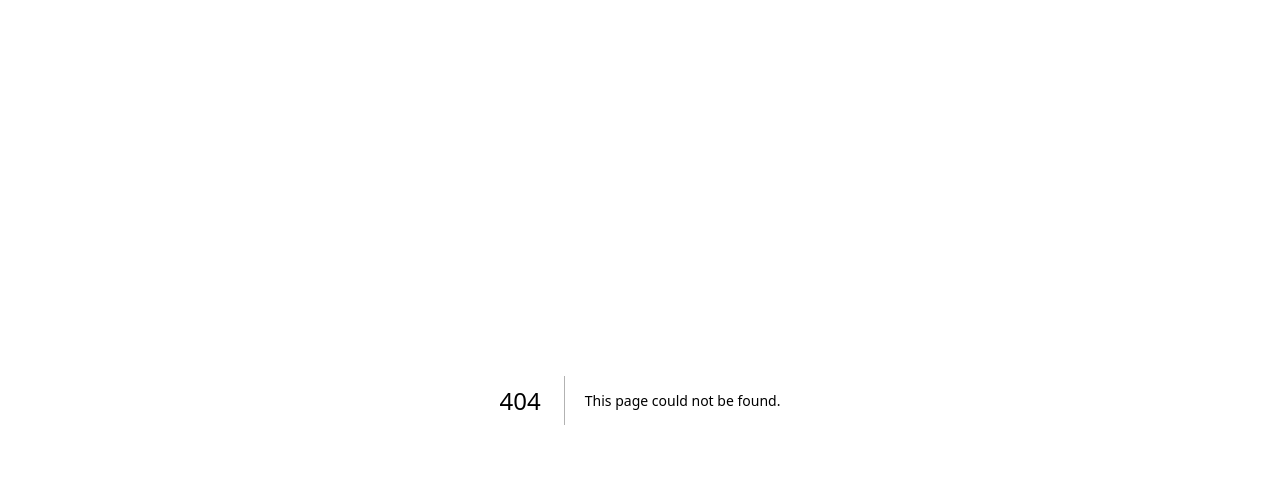
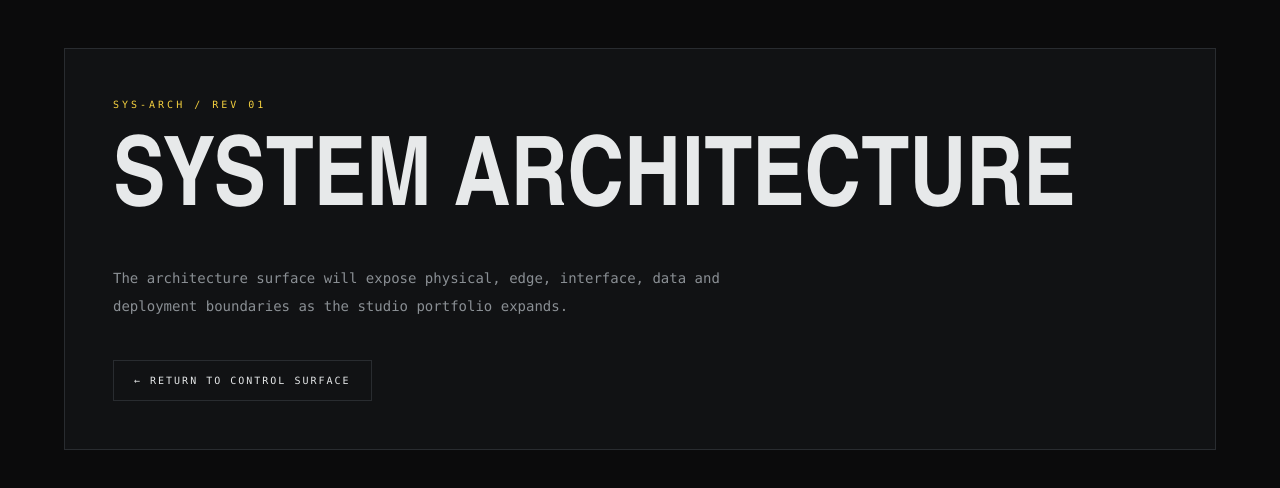
Before and after one commit to kogleshofficial-hub/engineering-studio, a Next.js app: page /architecture in a window 1280 px wide. Before the commit this address had no page. Shown: the top 488 px of the page. Built offline with nearby package versions, Linux system fonts and the light colour scheme.

Commit message:
feat: add architecture route

```diff
--- /dev/null
+++ b/src/app/architecture/page.tsx
@@ -0,0 +1,12 @@
+export default function ArchitecturePage() {
+  return (
+    <main className="min-h-screen bg-void p-6 text-text lg:p-12">
+      <div className="mx-auto max-w-6xl border border-grid bg-surface p-8 lg:p-12">
+        <p className="text-[10px] tracking-[0.3em] text-hazard">SYS-ARCH / REV 01</p>
+        <h1 className="mt-6 font-display text-5xl font-black uppercase leading-none lg:text-8xl">System Architecture</h1>
+        <p className="mt-8 max-w-2xl text-sm leading-7 text-text-muted">The architecture surface will expose physical, edge, interface, data and deployment boundaries as the studio portfolio expands.</p>
+        <a href="/" className="mt-10 inline-block border border-grid px-5 py-3 text-[10px] tracking-[0.2em] hover:border-hazard hover:text-hazard">← RETURN TO CONTROL SURFACE</a>
+      </div>
+    </main>
+  );
+}
```
